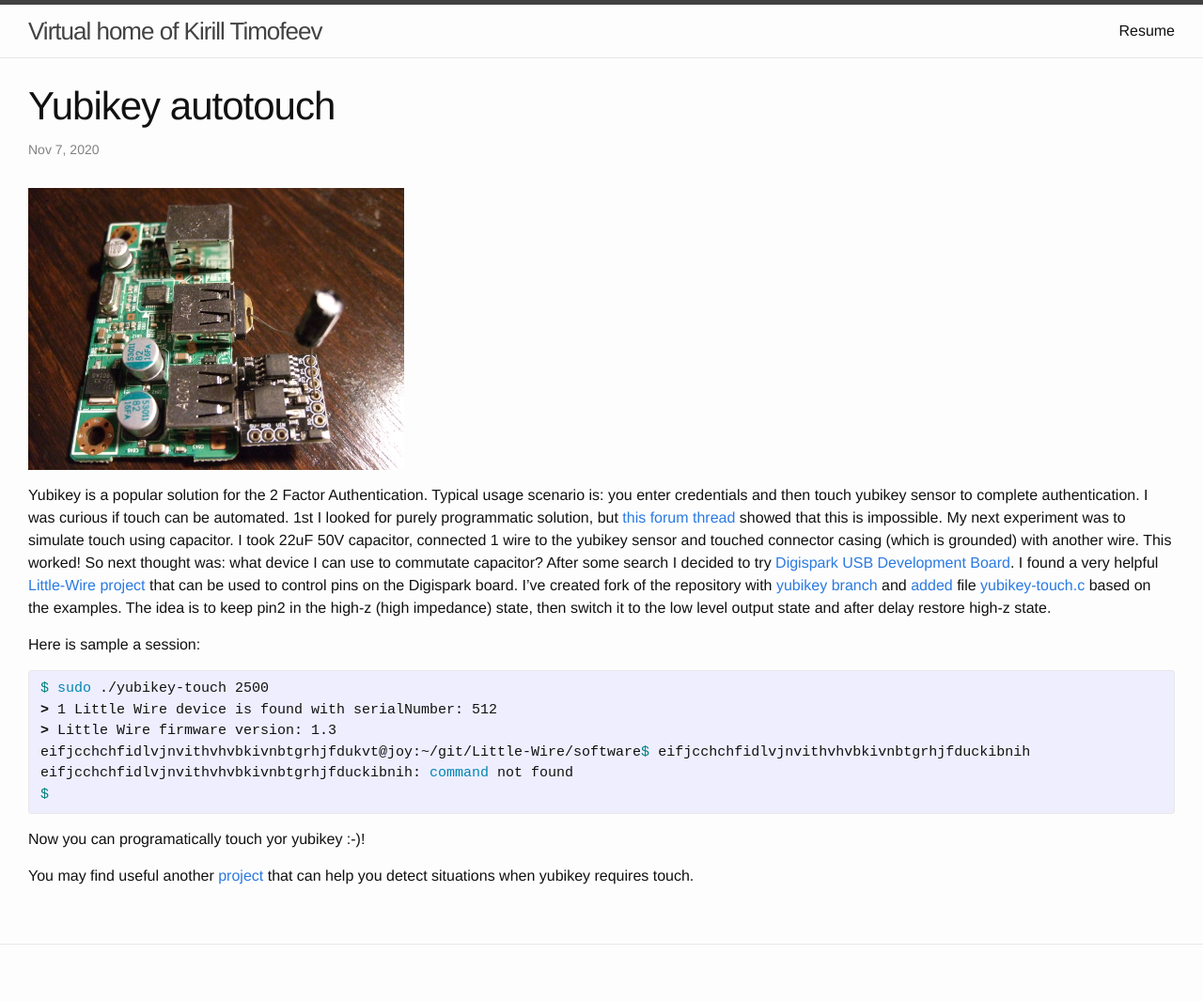
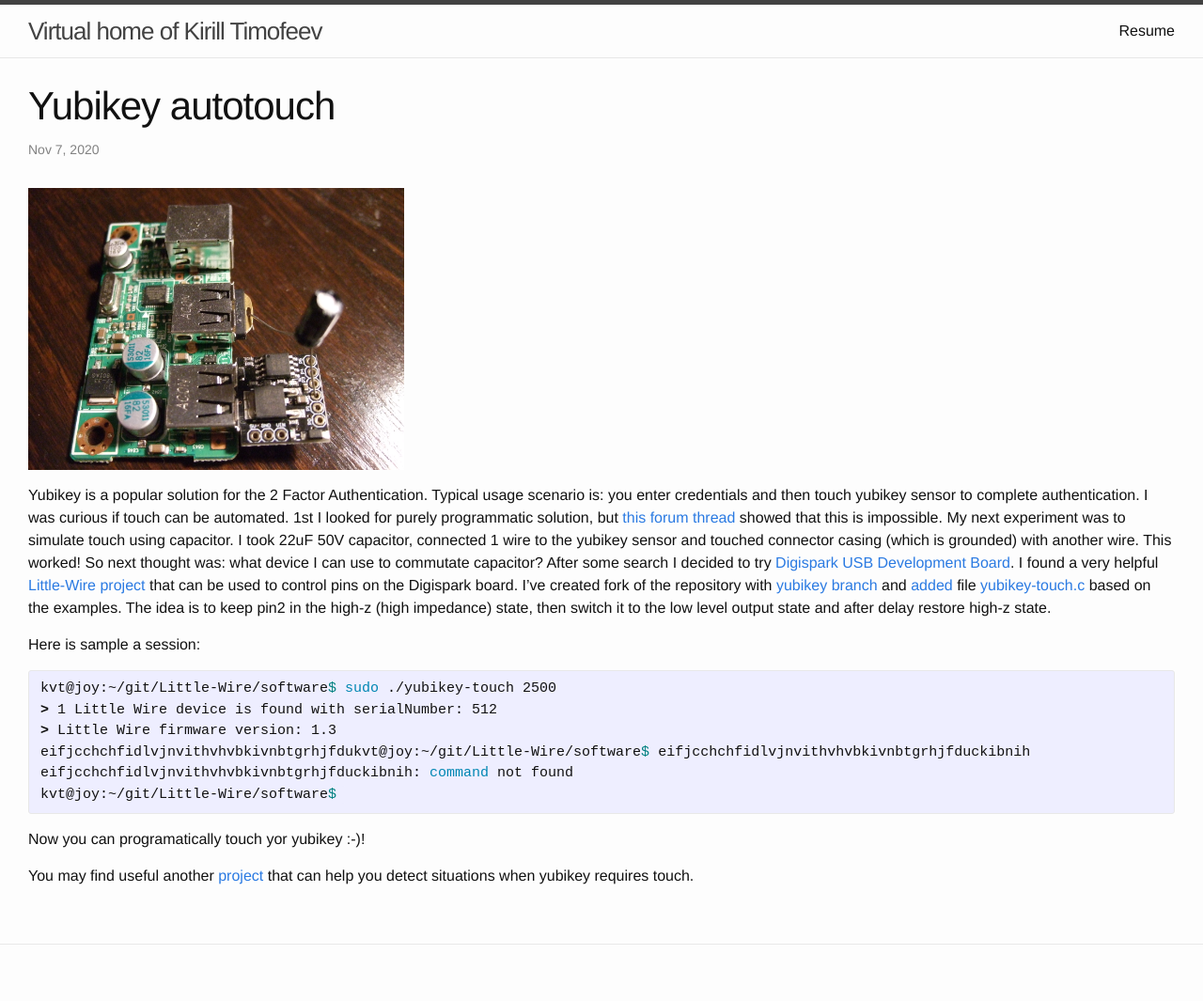
Before and after one commit to kt97679/kt97679.github.io, a Jekyll site: the page built from _posts/2020-11-07-yubikey-autotouch.markdown, in a window 1280 px wide. Shown: the whole page at 94% size. Built offline with Jekyll 4.4.1, drawn with Linux system fonts in a browser that asks for light colours.

Commit message:
prompt fixed in the session example

```diff
--- a/_posts/2020-11-07-yubikey-autotouch.markdown
+++ b/_posts/2020-11-07-yubikey-autotouch.markdown
@@ -18,12 +18,12 @@ based on the examples. The idea is to keep pin2 in the high-z (high impedance) s
 
 Here is sample a session:
 {% highlight bash %}
-$ sudo ./yubikey-touch 2500
+kvt@joy:~/git/Little-Wire/software$ sudo ./yubikey-touch 2500
 > 1 Little Wire device is found with serialNumber: 512
 > Little Wire firmware version: 1.3
 eifjcchchfidlvjnvithvhvbkivnbtgrhjfdukvt@joy:~/git/Little-Wire/software$ eifjcchchfidlvjnvithvhvbkivnbtgrhjfduckibnih
 eifjcchchfidlvjnvithvhvbkivnbtgrhjfduckibnih: command not found
-$
+kvt@joy:~/git/Little-Wire/software$
 {% endhighlight %}
 
 Now you can programatically touch yor yubikey :-)!
```
